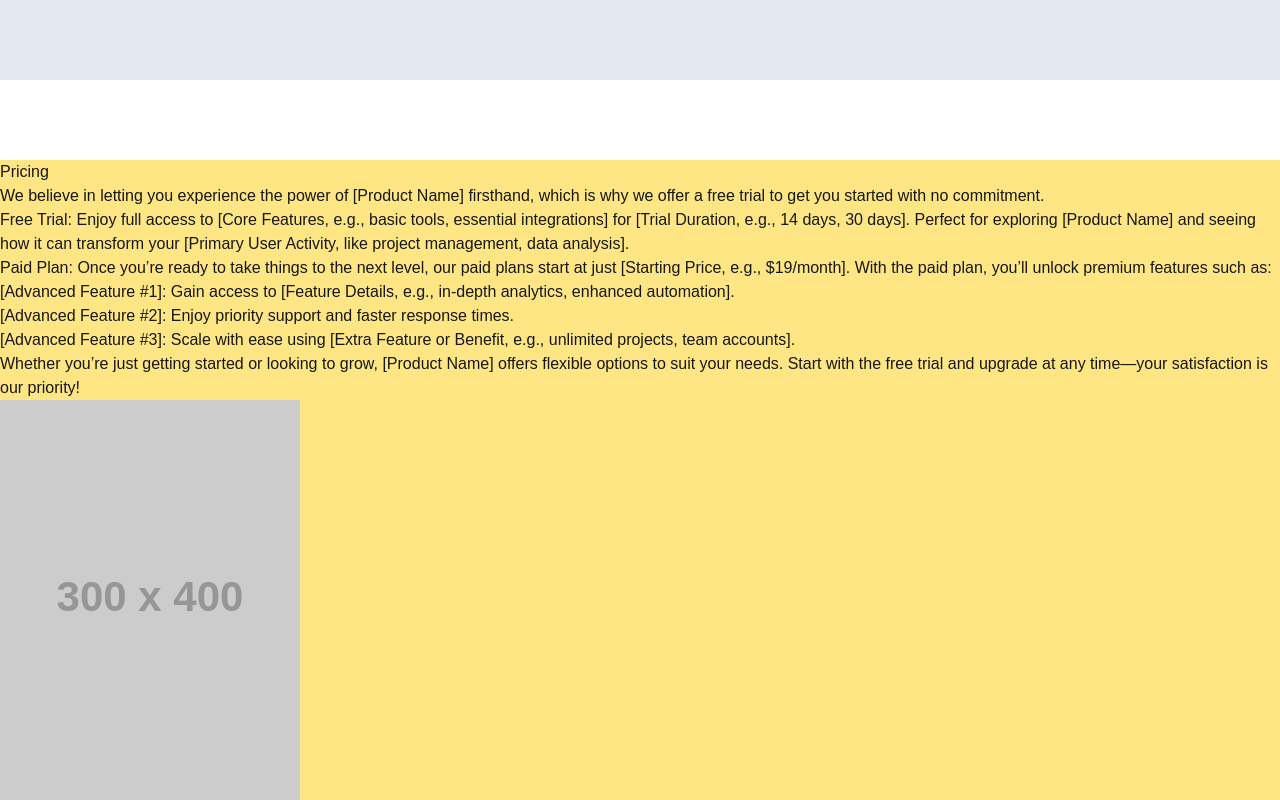
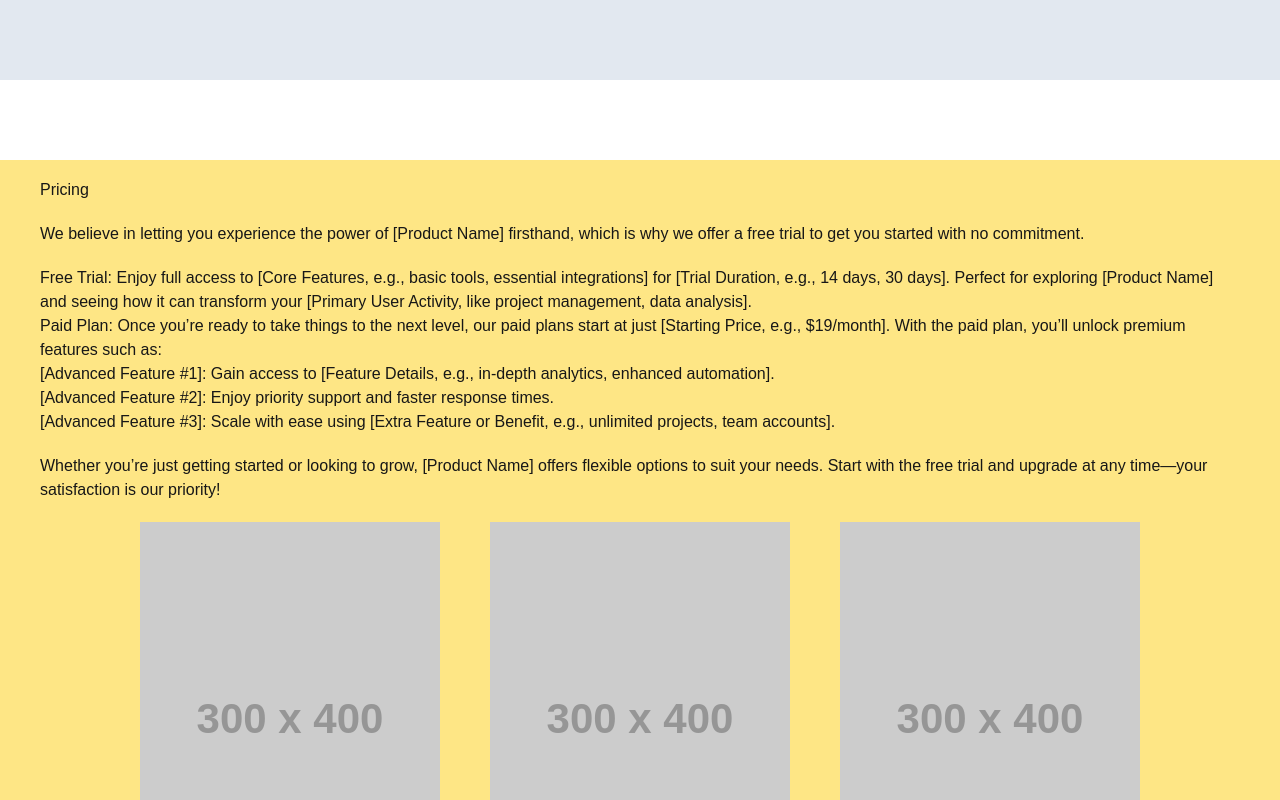
Before and after one commit to sjok101/Product-Landing-Page, a Next.js app in the folder nextapp/: page / in a window 1280 px wide. Shown: the part 2520-3320 px from the top of the page. Built offline with nearby package versions, Linux system fonts and the light colour scheme.

Commit message:
add basic flex styling

```diff
--- a/nextapp/src/components/Pricing.tsx
+++ b/nextapp/src/components/Pricing.tsx
@@ -1,9 +1,9 @@
 function Pricing(){
     return(
         <div>
-        <div></div>
-        <div id="pricing-container" className="my-10 min-h-screen bg-amber-200">
-            <div id="pricing-box">
+        <div id="pricing-container" className="my-10 min-h-screen bg-amber-200
+                                                flex flex-col justify-center items-center">
+            <div id="pricing-box" className="w-[1200px] space-y-5">
             <h1>Pricing</h1>
             <p>We believe in letting you experience the power of [Product Name] firsthand, which is why we offer a free trial to get you started with no commitment.</p>
 
@@ -20,7 +20,7 @@ function Pricing(){
                 Whether you’re just getting started or looking to grow, [Product Name] offers flexible options to suit your needs. Start with the free trial and upgrade at any time—your satisfaction is our priority!
             </p>
             </div>
-            <div id="pricing-img-box">
+            <div id="pricing-img-box" className="flex flex-row justify-between w-[1000px] my-5">
             <img src="https://placehold.co/300x400"></img>
             <img src="https://placehold.co/300x400"></img>
             <img src="https://placehold.co/300x400"></img>
```
